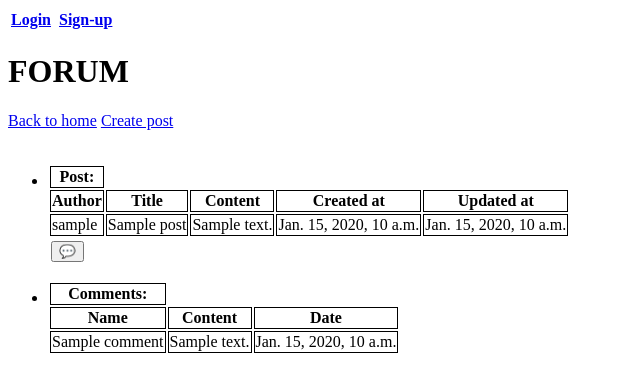
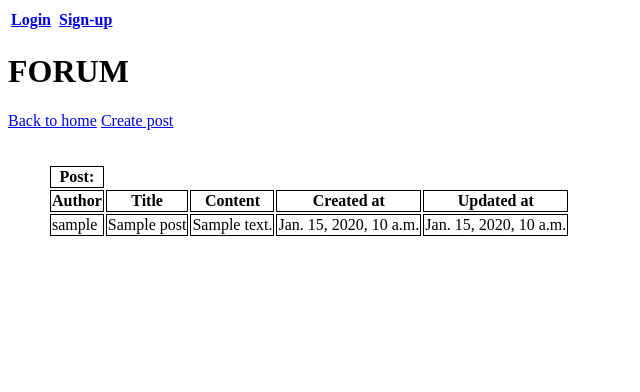
Before and after one commit to YuryLobkov/cooktail, a Django app: page /forum/posts/ in a window 1280 px wide. Shown: the top 392 px of the page, without its empty margins (0-640 px from the left). Run offline with Django 4.2, Linux system fonts and the light colour scheme; tables that the repository leaves empty hold one stand-in row (values such as "Sample post"); lists and menus that the app fills with data are empty.

Commit message:
redone the post comments (delete button still doesnt work)

```diff
--- a/forum/models.py
+++ b/forum/models.py
@@ -13,10 +13,10 @@ class Post(models.Model):
         return self.title + '\n' + self.content
 
 class Comment(models.Model):
+    comment_author = models.ForeignKey(User, on_delete=models.CASCADE)
     post = models.ForeignKey(Post, related_name='comments', on_delete=models.CASCADE)
-    name = models.CharField(max_length=100)
     body = models.TextField()
     post_date = models.DateTimeField(auto_now_add=True)
 
     def __str__(self):
-        return self.name
+        return self.comment_author
--- a/forum/templates/forum/post_list.html
+++ b/forum/templates/forum/post_list.html
@@ -7,7 +7,7 @@
 <br></br>
 {% for post in posts %}
 <ul>
-    <li>
+    <li style="list-style-type: none">
         <table>
             <tr>
                 <th th style="border: 1px black solid;">Post:</th>
@@ -27,7 +27,7 @@
                 <td style="border: 1px black solid;">{{post.updated_at}}</td>
             </tr>
         </table>
-    </li>
+    </li style="list-style-type: none">
         <table>
             <tr>
                 {% if user == post.author %}
@@ -43,31 +43,41 @@
                         </form>
                     </th>
                 {% endif %}
+                {% if user.is_authenticated %}
                     <th>
                         <form action="{% url 'forum:create-comment' post.pk %}">
                             <button type="submit">💬</button>
                         </form>
                     </th>
+                {% endif %}
             </tr>
         </table>
-    <li>
+    <li style="list-style-type: none">
+        {% if user.is_authenticated %}
         <table>
             <tr>
                 <th style="border: 1px black solid;">Comments:</th>
             </tr>
             <tr>
-                <th style="border: 1px black solid;">Name</th>
+                <th style="border: 1px black solid;">Comment author</th>
                 <th style="border: 1px black solid;">Content</th>
                 <th style="border: 1px black solid;">Date</th>
+                <th></th>
             </tr>
             {% for comment in post.comments.all %}
             <tr>
-                    <td style="border: 1px black solid;">{{comment.name}}</td>
-                    <td style="border: 1px black solid;">{{comment.body}}</td>
-                    <td style="border: 1px black solid;">{{comment.post_date}}</td>
+                <td style="border: 1px black solid;">{{comment.comment_author}}</td>
+                <td style="border: 1px black solid;">{{comment.body}}</td>
+                <td style="border: 1px black solid;">{{comment.post_date}}</td>
+                <td>
+                    <form action="" method="post">
+                        <button type="submit">❌</button>
+                    </form>
+                </td>
             </tr>
             {% endfor %}
         </table>
+        {% endif %}
     </li>
 </ul>
 {% empty %}
--- a/forum/views.py
+++ b/forum/views.py
@@ -41,24 +41,18 @@ def create_post(request):
         form = PostForm()
     return render(request, 'forum/create_post.html', {'form':form})
 
-class CreateCommentView(CreateView):
-    model = Comment
-    template_name = 'forum/create_comment.html'
-    fields = ['post','name', 'body']
-    success_url = '/forum/posts'
-
 class UpdatePostView(UpdateView):
     model = Post
     template_name = 'forum/update_post.html'
     fields = ['title', 'content']
     success_url = '/forum/posts'
 
+class CreateCommentView(CreateView):
+    model = Comment
+    template_name = 'forum/create_comment.html'
+    fields = ['post','body']
+    success_url = '/forum/posts'
 
-# def update_post(request):
-#     posts = Post.objects.all()
-#     if request.method == 'POST':
-#         post_id = request.POST.get('post-id')
-#         post = Post.objects.filter(id=post_id).first()
-#         if post and post.author == request.user:
-#             post.update()
-#     return render(request, 'forum/post_list.html', {'posts':posts})
+    def form_valid(self, form):
+        form.instance.comment_author = self.request.user
+        return super().form_valid(form)
```
Also changed, not shown: forum/migrations/0001_initial.py, forum/migrations/0002_alter_post_author.py (deleted), forum/migrations/0003_comment.py (deleted), forum/migrations/0004_post_updated_at.py (deleted).
